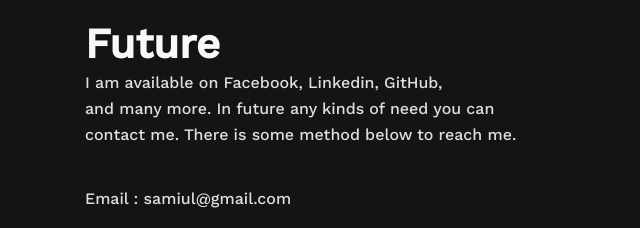
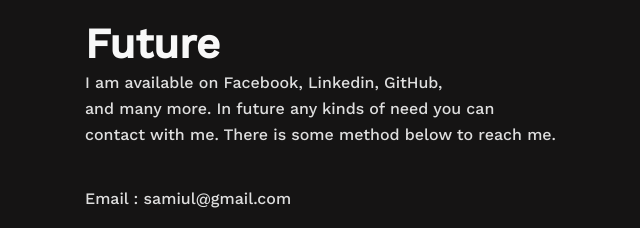
Before and after one commit to Romel-cou/new-year-new-me, a plain HTML site: page index.html in a window 1280 px wide. Shown: the part 3887-4115 px from the top of the page, 43-683 px from the left. Drawn offline with nearby package versions, Linux system fonts and the light colour scheme.

Commit message:
new push testing

```diff
--- a/index.html
+++ b/index.html
@@ -163,7 +163,7 @@
             <p>
               I am available on Facebook, Linkedin, GitHub,<br />
               and many more. In future any kinds of need you can<br />
-              contact me. There is some method below to reach me.
+              contact with me. There is some method below to reach me.
             </p>
             <br /><br />
             <p>Email : samiul@gmail.com</p>
```
